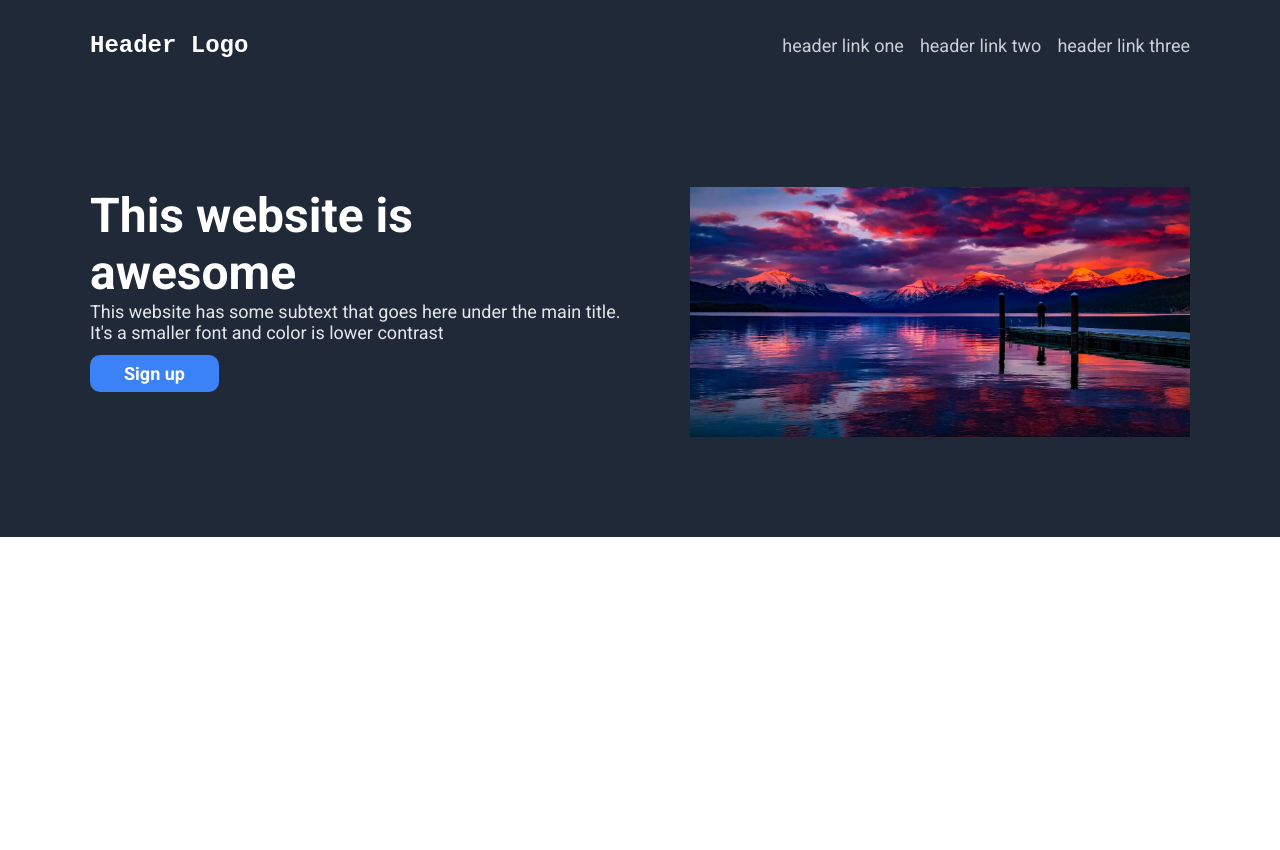
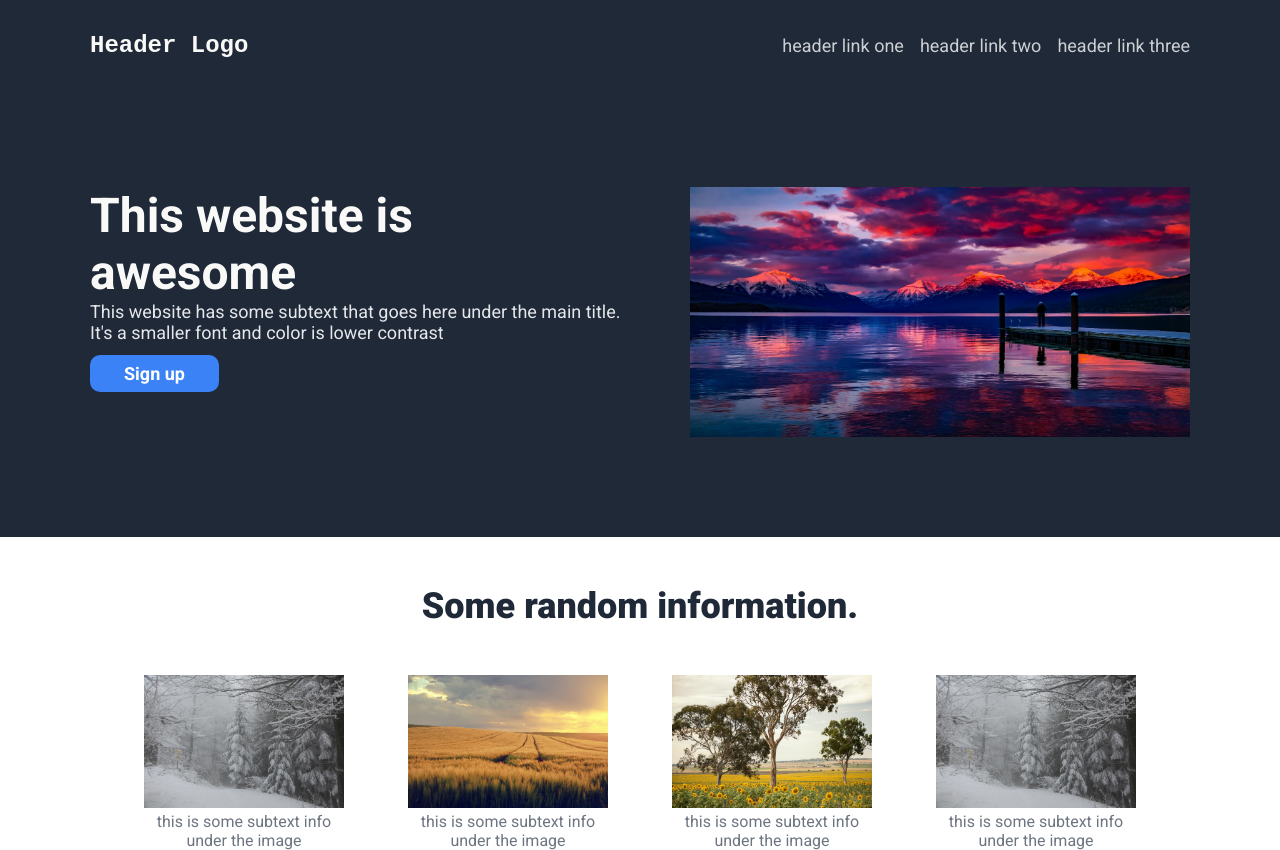
Before and after one commit to NewFrogCode/landing-page, a plain HTML site: page index.html in a window 1280 px wide. Before the commit the page ends 800 px from the top, so only its background shows below. Drawn offline with Linux system fonts and the light colour scheme.

Commit message:
Finished the information section
Added a couple of img

```diff
--- a/index.html
+++ b/index.html
@@ -32,5 +32,28 @@
             </div>
         </div>
     </div>
+    <div class="information-section-bg">
+        <div class="information-section">
+            <h1>Some random information.</h1>
+            <div class="information-container">
+                <div class="information-content">
+                    <img src="img/winter.jpg" alt="">
+                    <p>this is some subtext info under the image</p>
+                </div>
+                <div class="information-content">
+                    <img src="img/spring.jpg" alt="">
+                    <p>this is some subtext info under the image</p>
+                </div>
+                <div class="information-content">
+                    <img src="img/summer.jpg" alt="">
+                    <p>this is some subtext info under the image</p>
+                </div>
+                <div class="information-content">
+                    <img src="img/winter.jpg" alt="">
+                    <p>this is some subtext info under the image</p>
+                </div>
+            </div>
+        </div>
+    </div>
 </body>
 </html>
--- a/style.css
+++ b/style.css
@@ -9,8 +9,6 @@
 body{
     margin: 0;
     padding: 0;
-    color: #fff;
-
 }
 
 .top-page-bg{
@@ -32,6 +30,7 @@ header{
 
 .header-logo{
     font-size: 24px;
+    color: #F9FAF8;
     font-weight: bolder;
     font-family: 'Courier New', Courier, monospace;
 }
@@ -59,6 +58,7 @@ ul, ul a{
     font-size: 48px;
     font-weight: bold;
     max-width: 400px;
+    color: #F9FAF8;
 }
 
 .left-hero-section p{
@@ -85,3 +85,39 @@ ul, ul a{
     width: 500px;
     height: 250px;
 }
+
+.information-section-bg{
+    color: #1F2937;
+    display: flex;
+    justify-content: center;
+}
+
+.information-section{
+    width: 1100px;
+    display: flex;
+    flex-direction: column;
+    align-items: center;
+}
+
+.information-section h1{
+    padding: 3rem;
+    font-size: 36px;
+    font-weight: 900;
+}
+
+.information-container{
+    display: flex;
+    gap: 64px;
+}
+
+
+.information-content img{
+    width: 200px;
+    height: auto;
+}
+
+.information-content p{
+    color: #6D7580;
+    text-align: center;
+    width: 200px;
+}
```
Also changed, not shown: img/autumn.jpg (added), img/spring.jpg (added), img/summer.jpg (added), img/winter.jpg (added). Lines whose indentation alone changed are shown as unchanged.
